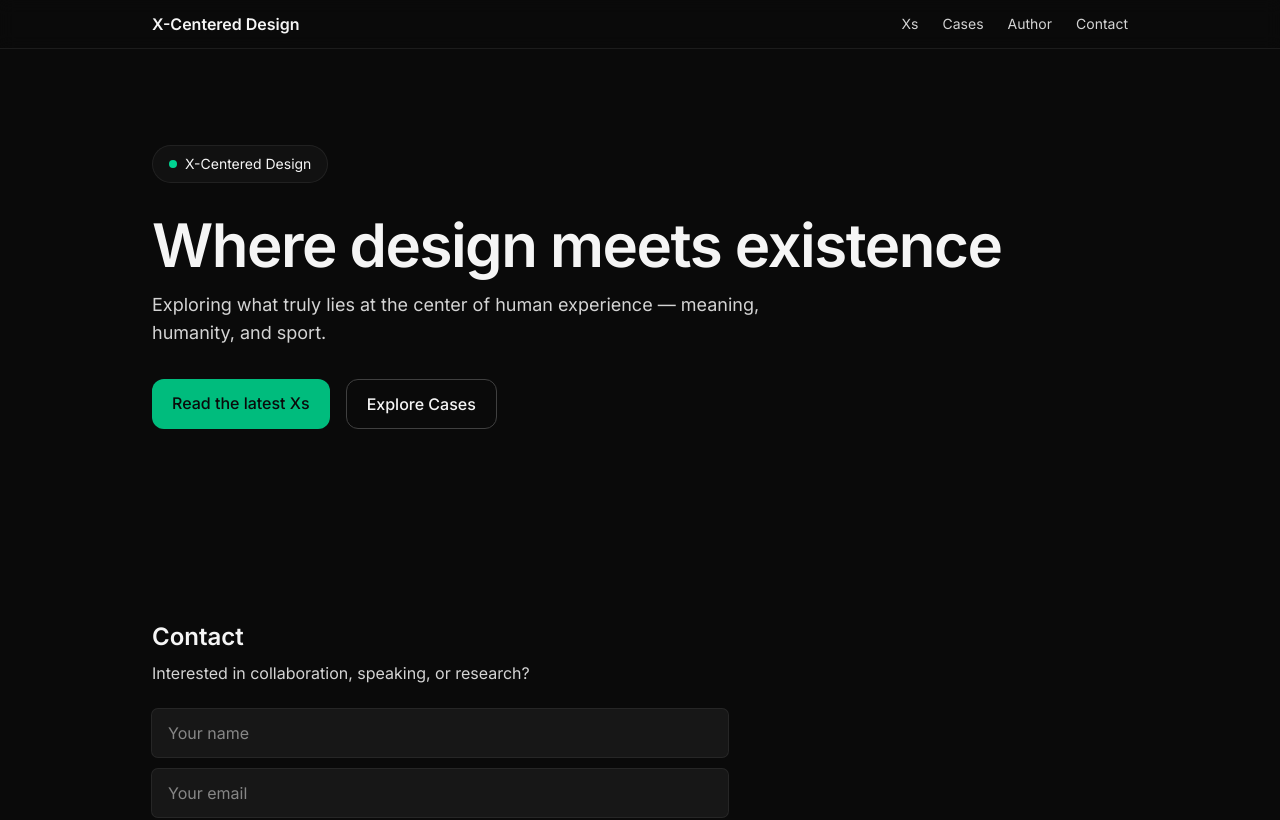
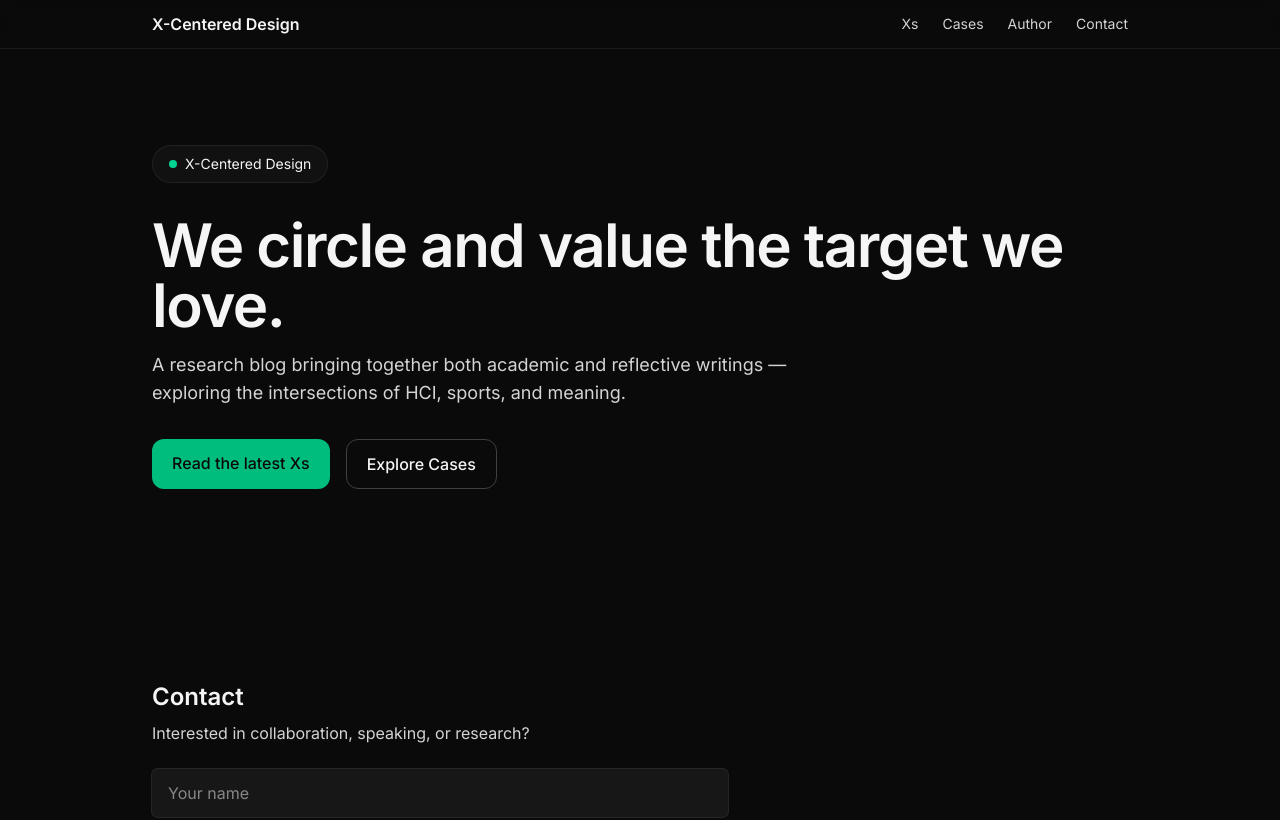
Before and after one commit to moilanenmime/xcentered, a Next.js app: page / in a window 1280 px wide. Shown: the top 820 px of the page. Built offline with nearby package versions, Linux system fonts and the light colour scheme.

Commit message:
Update homepage content to better reflect the blog's focus on HCI, sports, and meaning.

```diff
--- a/app/page.tsx
+++ b/app/page.tsx
@@ -8,11 +8,11 @@ export default function Home() {
         </div>
 
         <h1 className="mt-8 text-4xl font-semibold tracking-tight sm:text-6xl">
-          Where design meets existence
+          We circle and value the target we love.
         </h1>
         <p className="mt-4 max-w-2xl text-lg text-neutral-300">
-          Exploring what truly lies at the center of human experience — meaning,
-          humanity, and sport.
+          A research blog bringing together both academic and reflective
+          writings — exploring the intersections of HCI, sports, and meaning.
         </p>
 
         <div className="mt-8 flex gap-4">
```
